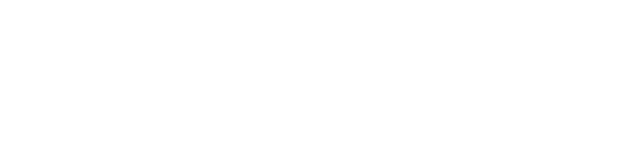
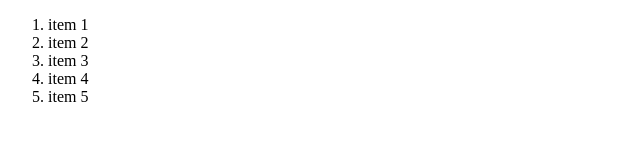
Before and after one commit to belenj23/TpUsoRepositorios, a plain HTML site: page otraPagina.html in a window 1280 px wide. Shown: the whole page, without its empty margins (0-640 px from the left). Drawn offline with Linux system fonts and the light colour scheme.

Commit message:
agrego items

```diff
--- a/otraPagina.html
+++ b/otraPagina.html
@@ -1,9 +1,15 @@
 <!DOCTYPE html>
-<html lang="en">
+<html lang="ch">
 <head>
     <title>Otra pag</title>
 </head>
 <body>
-
+    <ol>
+        <li>item 1</li>
+        <li>item 2</li>
+        <li>item 3</li>
+        <li>item 4</li>
+        <li>item 5</li>
+    </ol>
 </body>
 </html>
```
